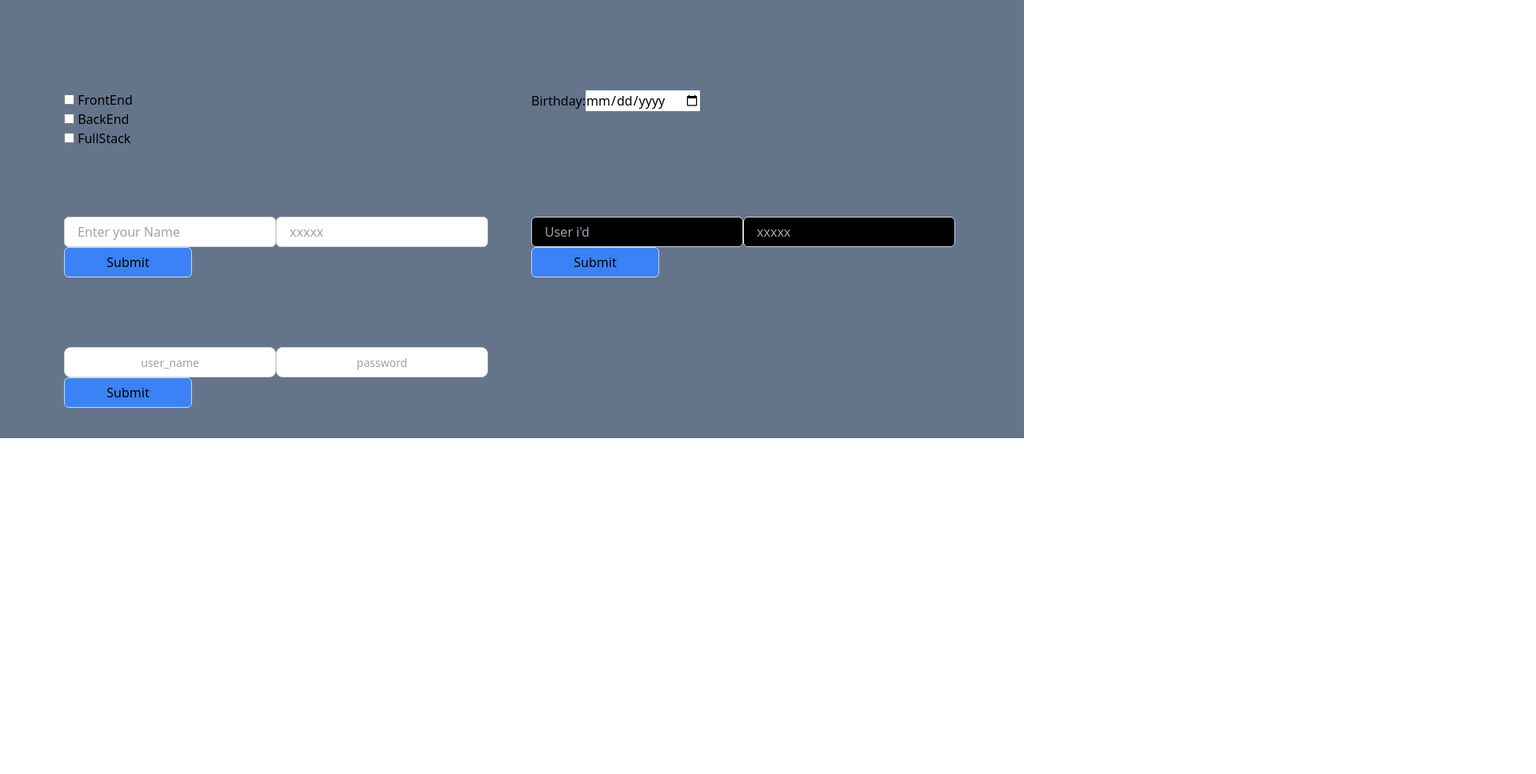
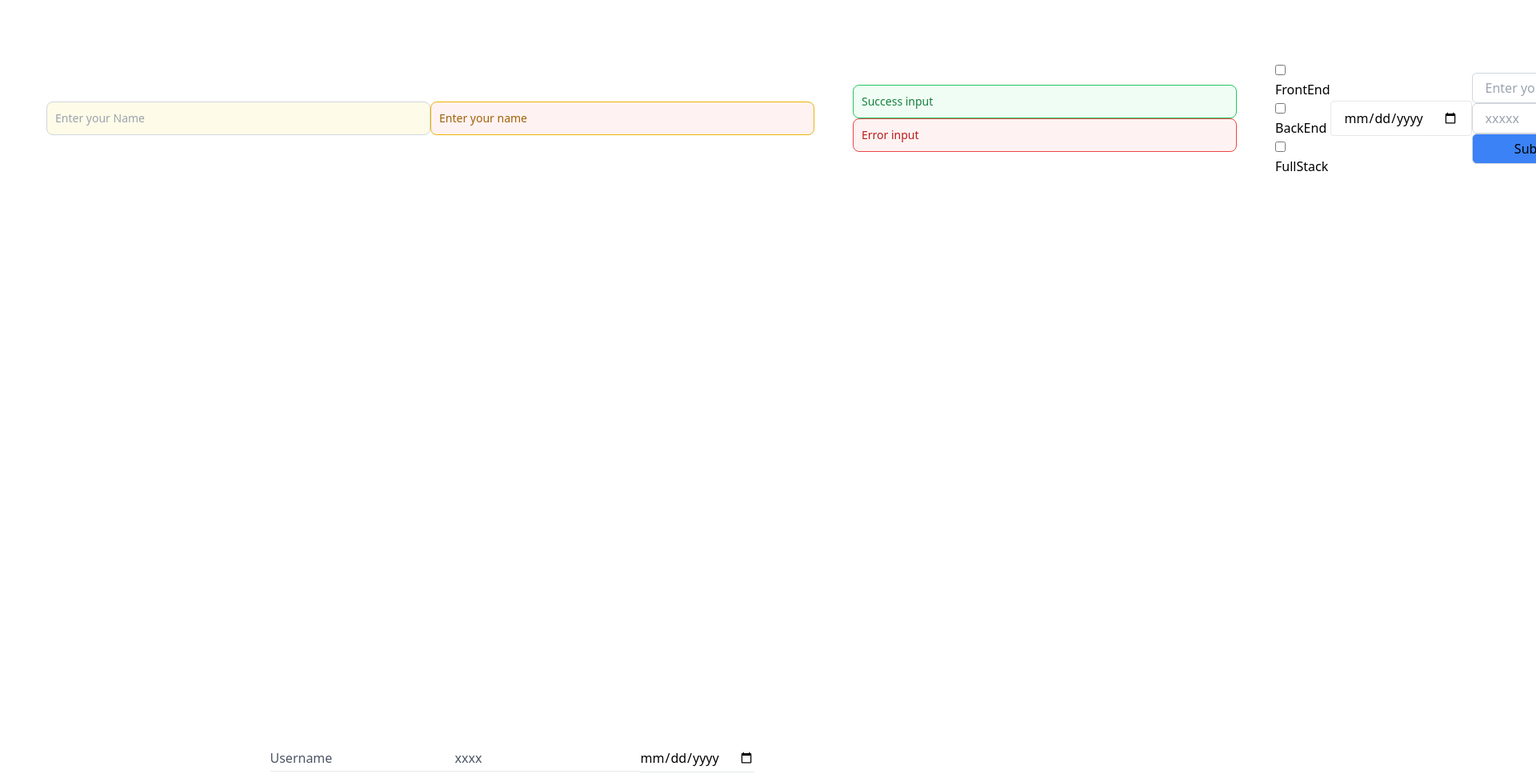
Before and after one commit to zen-time/zen-time-potato, a Next.js app: page / in a window 1280 px wide. Shown: the part 252-1220 px from the top of the page at 80% size, 1920 px wide, since content can reach past the window. Before the commit the page ends 800 px from the top, so only its background shows below. Built offline with nearby package versions, Linux system fonts and the light colour scheme.

Commit message:
add new button

```diff
--- a/components/inputs/Inputs.js
+++ b/components/inputs/Inputs.js
@@ -1,7 +1,10 @@
+import { Container } from "postcss";
+
 const Inputs = () => {
   return (
-    <main className="grid grid-cols-2 gap-[3rem]  px-[5rem] bg-slate-500 h-screen">
+    <main className="flex items-center  h-screen">
       {/* 1 */}
+      <div className="w-[50rem] h-[50rem]">
         <div className="flex items-center justify-center ">
           <form>
             <label
@@ -38,6 +41,8 @@
             </div>
           </form>
         </div>
+      </div>
+
       {/* 2 */}
       <div className="flex items-center justify-center">
         <input
@@ -57,7 +62,7 @@
         />
       </div>
       {/* 4 */}
-      <div className="flex  items-center mr-[0rem] p-[3rem]">
+      <div className=" mr-[0rem] p-[3rem]">
         <input
           type="text"
           className="bg-green-50 border border-green-500 text-green-900 dark:text-green-400 placeholder-green-700 dark:placeholder-green-500 text-sm rounded-lg focus:ring-green-500 focus:border-green-500 block w-[30rem] p-2.5 dark:bg-gray-700 dark:border-green-500"
@@ -83,16 +88,19 @@
       </div>
       {/* 6 */}
       <div>
-        <label for="birthday">Birthday:</label>
-        <input type="date" id="birthday" name="birthday" />
+        <input
+          type="date"
+          class="border rounded px-4 py-2 focus:outline-none focus:ring-2 focus:ring-blue-500"
+        />
       </div>
       {/* 7 */}
-      <div>
+      <div className="flex-col ">
         <input
           className="appearance-none border border-gray-300 rounded-md py-2 px-4 leading-tight focus:outline-none focus:border-blue-500"
           type="text"
           placeholder="Enter your Name "
         />
+        <br />
         <input
           className="appearance-none border border-gray-300 rounded-md py-2 px-4 leading-tight focus:outline-none focus:border-blue-500"
           type="password"
--- a/components/inputs/index.jsx
+++ b/components/inputs/index.jsx
@@ -1,8 +1,10 @@
 import Inputs from "./Inputs";
+import ReusableComponents from "./reusableComponents";
 const index = () => {
   return (
     <div>
       <Inputs />
+      <ReusableComponents />
     </div>
   );
 };
--- /dev/null
+++ b/components/inputs/navbar.jsx
@@ -0,0 +1,166 @@
+import React, { useState } from "react";
+import { Transition } from "@headlessui/react";
+import { MenuIcon, XIcon } from "@heroicons/react/outline";
+
+const Navbar = () => {
+  const [isOpen, setIsOpen] = useState(false);
+
+  const toggleMenu = () => {
+    setIsOpen(!isOpen);
+  };
+
+  return (
+    <nav className="bg-gray-800">
+      <div className="max-w-7xl mx-auto px-4 sm:px-6 lg:px-8">
+        <div className="flex items-center justify-between h-16">
+          <div className="flex items-center">
+            <div className="flex-shrink-0">
+              <h1 className="text-white">Logo</h1>
+            </div>
+          </div>
+          <div className="hidden md:block">
+            <div className="ml-4 flex items-center md:ml-6">
+              <button
+                type="button"
+                className="bg-gray-800 p-1 rounded-md text-gray-400 hover:text-white focus:outline-none focus:ring-2 focus:ring-offset-2 focus:ring-offset-gray-800 focus:ring-white"
+              >
+                <span className="sr-only">View notifications</span>
+                <span className="text-white">Notifications</span>
+              </button>
+            </div>
+          </div>
+          <div className="-mr-2 flex md:hidden">
+            <button
+              type="button"
+              onClick={toggleMenu}
+              className="bg-gray-800 inline-flex items-center justify-center p-2 rounded-md text-gray-400 hover:text-white hover:bg-gray-700 focus:outline-none focus:ring-2 focus:ring-offset-2 focus:ring-offset-gray-800 focus:ring-white"
+            >
+              <span className="sr-only">Open main menu</span>
+              {isOpen ? (
+                <XIcon className="block h-6 w-6" aria-hidden="true" />
+              ) : (
+                <MenuIcon className="block h-6 w-6" aria-hidden="true" />
+              )}
+            </button>
+          </div>
+        </div>
+      </div>
+      <Transition
+        show={isOpen}
+        enter="transition ease-out duration-100 transform"
+        enterFrom="opacity-0 scale-95"
+        enterTo="opacity-100 scale-100"
+        leave="transition ease-in duration-75 transform"
+        leaveFrom="opacity-100 scale-100"
+        leaveTo="opacity-0 scale-95"
+      >
+        {(ref) => (
+          <div className="md:hidden" id="mobile-menu">
+            <div ref={ref} className="px-2 pt-2 pb-3 space-y-1 sm:px-3">
+              <a
+                href="#"
+                className="bg-gray-900 text-white block px-3 py-2 rounded-md text-base font-medium"
+              >
+                Home
+              </a>
+              <a
+                href="#"
+                className="text-gray-300 hover:bg-gray-700 hover:text-white block px-3 py-2 rounded-md text-base font-medium"
+              >
+                About
+              </a>
+              <a
+                href="#"
+                className="text-gray-300 hover:bg-gray-700 hover:text-white block px-3 py-2 rounded-md text-base font-medium"
+              >
+                Contact
+              </a>
+            </div>
+          </div>
+        )}
+      </Transition>
+    </nav>
+  );
+};
+
+const Sidebar = () => {
+  return (
+    <div className="h-screen flex overflow-hidden bg-gray-100">
+      <div className="md:hidden">
+        <div className="fixed inset-0 flex z-40">
+          <Transition
+            show={true}
+            enter="transition-opacity ease-linear duration-300"
+            enterFrom="opacity-0"
+            enterTo="opacity-100"
+            leave="transition-opacity ease-linear duration-300"
+            leaveFrom="opacity-100"
+            leaveTo="opacity-0"
+          >
+            <div className="fixed inset-0">
+              <div className="absolute inset-0 bg-gray-600 opacity-75"></div>
+            </div>
+          </Transition>
+          <Transition
+            show={true}
+            enter="transition ease-out duration-300 transform"
+            enterFrom="-translate-x-full"
+            enterTo="translate-x-0"
+            leave="transition ease-in duration-300 transform"
+            leaveFrom="translate-x-0"
+            leaveTo="-translate-x-full"
+          >
+            <div className="relative flex-1 flex flex-col max-w-xs w-full bg-white">
+              <div className="absolute top-0 right-0 -mr-14 p-1">
+                <button className="h-12 w-12 rounded-full flex items-center justify-center focus:outline-none focus:bg-gray-600">
+                  <XIcon className="h-6 w-6 text-white" aria-hidden="true" />
+                  <span className="sr-only">Close sidebar</span>
+                </button>
+              </div>
+              <div className="flex-1 h-0 pt-5 pb-4 overflow-y-auto">
+                <div className="flex-shrink-0 flex items-center px-4">
+                  <h1 className="text-2xl">Logo</h1>
+                </div>
+                <nav className="mt-5 px-2 space-y-1">
+                  <a
+                    href="#"
+                    className="bg-gray-200 text-gray-900 group flex items-center px-2 py-2 text-base font-medium rounded-md"
+                  >
+                    Home
+                  </a>
+                  <a
+                    href="#"
+                    className="text-gray-600 hover:bg-gray-200 hover:text-gray-900 group flex items-center px-2 py-2 text-base font-medium rounded-md"
+                  >
+                    About
+                  </a>
+                  <a
+                    href="#"
+                    className="text-gray-600 hover:bg-gray-200 hover:text-gray-900 group flex items-center px-2 py-2 text-base font-medium rounded-md"
+                  >
+                    Contact
+                  </a>
+                </nav>
+              </div>
+            </div>
+          </Transition>
+          <div className="flex-shrink-0 w-14">
+            {/* Dummy element to force sidebar to shrink to fit close icon */}
+          </div>
+        </div>
+      </div>
+    </div>
+  );
+};
+
+const App = () => {
+  return (
+    <div>
+      <Navbar />
+      <Sidebar />
+      {/* Content goes here */}
+    </div>
+  );
+};
+
+export default App;
--- a/components/inputs/reusableComponents.jsx
+++ b/components/inputs/reusableComponents.jsx
@@ -0,0 +1,53 @@
+import React from "react";
+
+const reusableComponents = () => {
+  return (
+    <div className="flex justify-center items-center h-screen ">
+      {/* username */}
+      <div className="relative">
+        <input
+          id="username"
+          className="border-b focus:outline-none  py-1  focus:border-purple-600  focus:border-b-2 transition-colors  peer"
+          type="text"
+          autoComplete="off"
+        />
+        <label
+          htmlFor="username"
+          className="absolute left-0  focus:text-purple-600 top-1 cursor-text peer-focus:text-[0.8rem] peer-focus:-top-3 peer-focus:text-purple-600 text-gray-600"
+        >
+          Username
+        </label>
+      </div>
+      {/* password */}
+      <div className="relative">
+        <input
+          id="password"
+          className="border-b focus:outline-none  py-1  focus:border-purple-600  focus:border-b-2 transition-colors  peer"
+          type="password"
+          autoComplete="off"
+        />
+        <label
+          htmlFor="password"
+          className="absolute left-0  focus:text-purple-600 top-1 cursor-text peer-focus:text-[0.8rem] peer-focus:-top-3 peer-focus:text-purple-600 text-gray-600"
+        >
+          xxxx
+        </label>
+      </div>
+      {/* date */}
+      <div className="relative">
+        <input
+          id="date"
+          className="border-b focus:outline-none  py-1  focus:border-purple-600  focus:border-b-2 transition-colors  peer"
+          type="date"
+          autoComplete="off"
+        />
+        <label
+          htmlFor="date"
+          className="absolute left-0  focus:text-purple-600 top-1 cursor-text peer-focus:text-[0.8rem] peer-focus:-top-3 peer-focus:text-purple-600 text-gray-600"
+        ></label>
+      </div>
+    </div>
+  );
+};
+
+export default reusableComponents;
```
Lines whose indentation alone changed are shown as unchanged.
